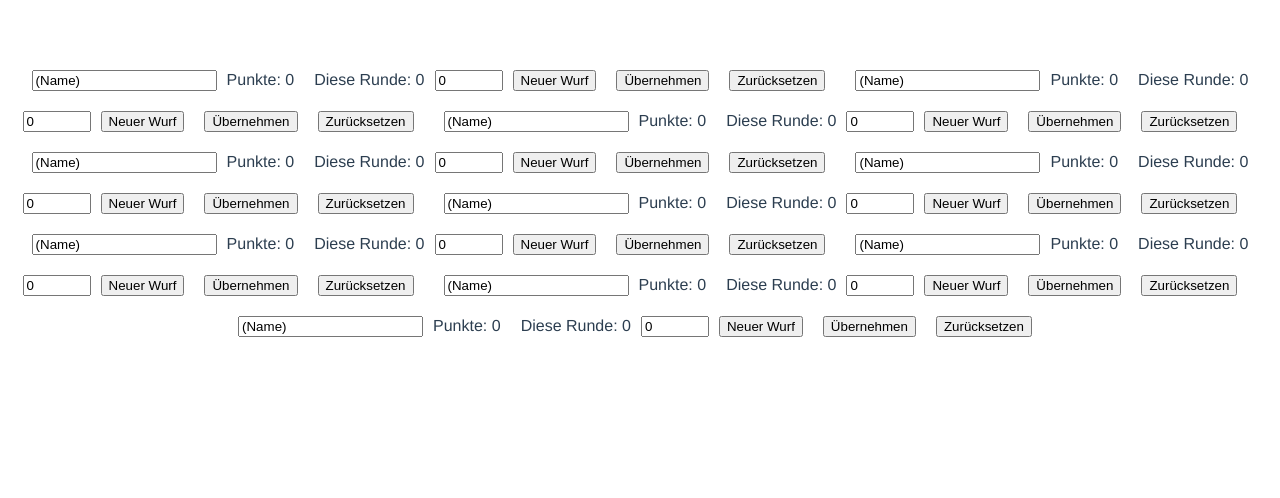
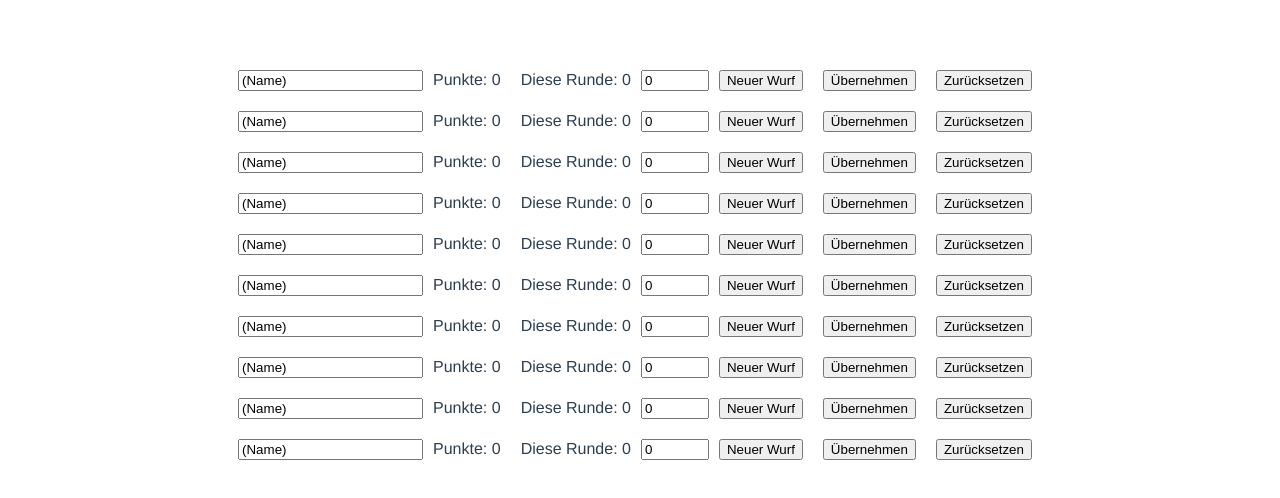
Before and after one commit to heinje/Zehntausend, a Vue app: page / in a window 1280 px wide. Shown: the top 498 px of the page. Built offline with nearby package versions, Linux system fonts and the light colour scheme.

Commit message:
Adding line break after each player

```diff
--- a/src/App.vue
+++ b/src/App.vue
@@ -1,14 +1,14 @@
 <template>
-  <Player />
-  <Player />
-  <Player />
-  <Player />
-  <Player />
-  <Player />
-  <Player />
-  <Player />
-  <Player />
-  <Player />
+  <div><Player /></div>
+  <div><Player /></div>
+  <div><Player /></div>
+  <div><Player /></div>
+  <div><Player /></div>
+  <div><Player /></div>
+  <div><Player /></div>
+  <div><Player /></div>
+  <div><Player /></div>
+  <div><Player /></div>
 </template>
 
 <script lang="ts">
```
